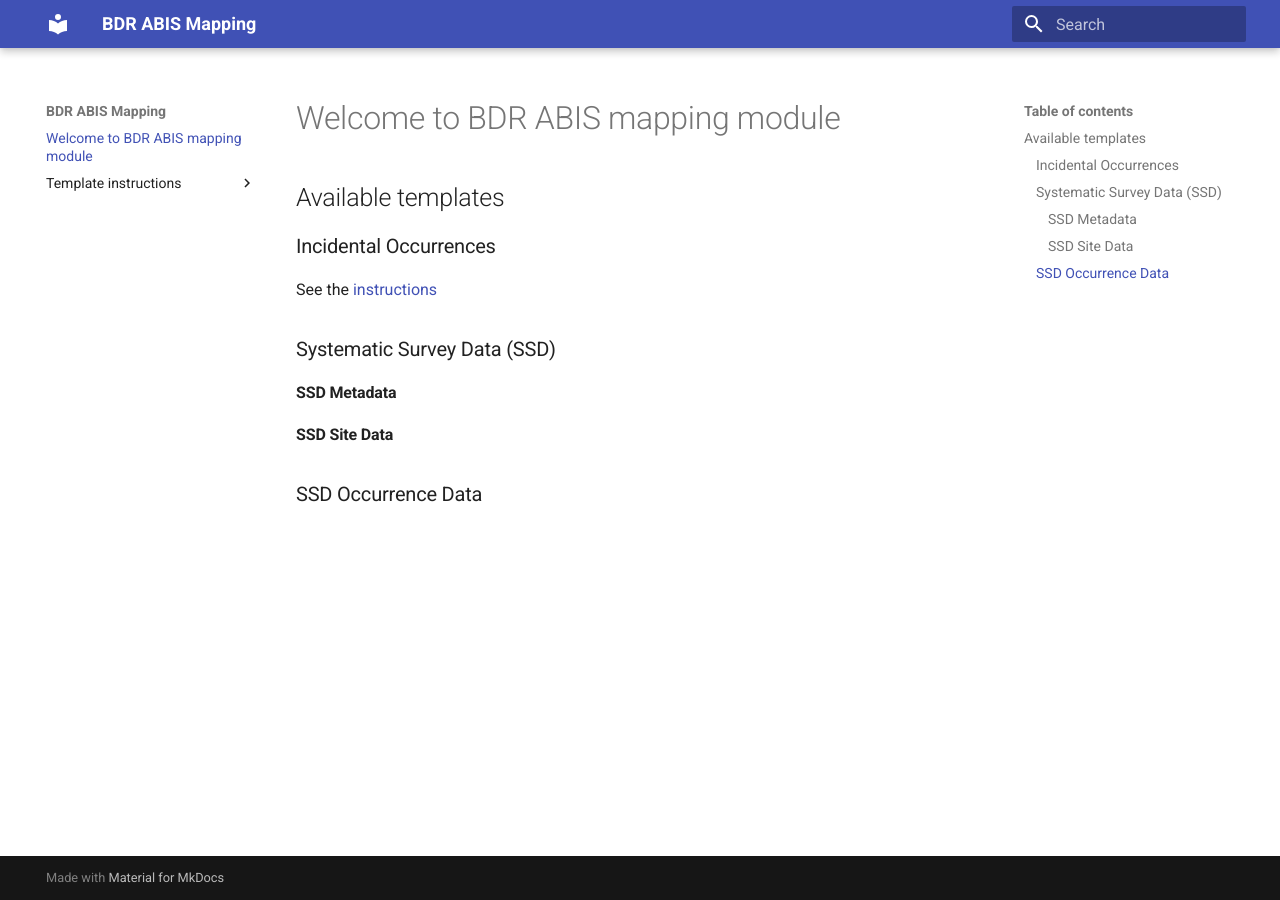
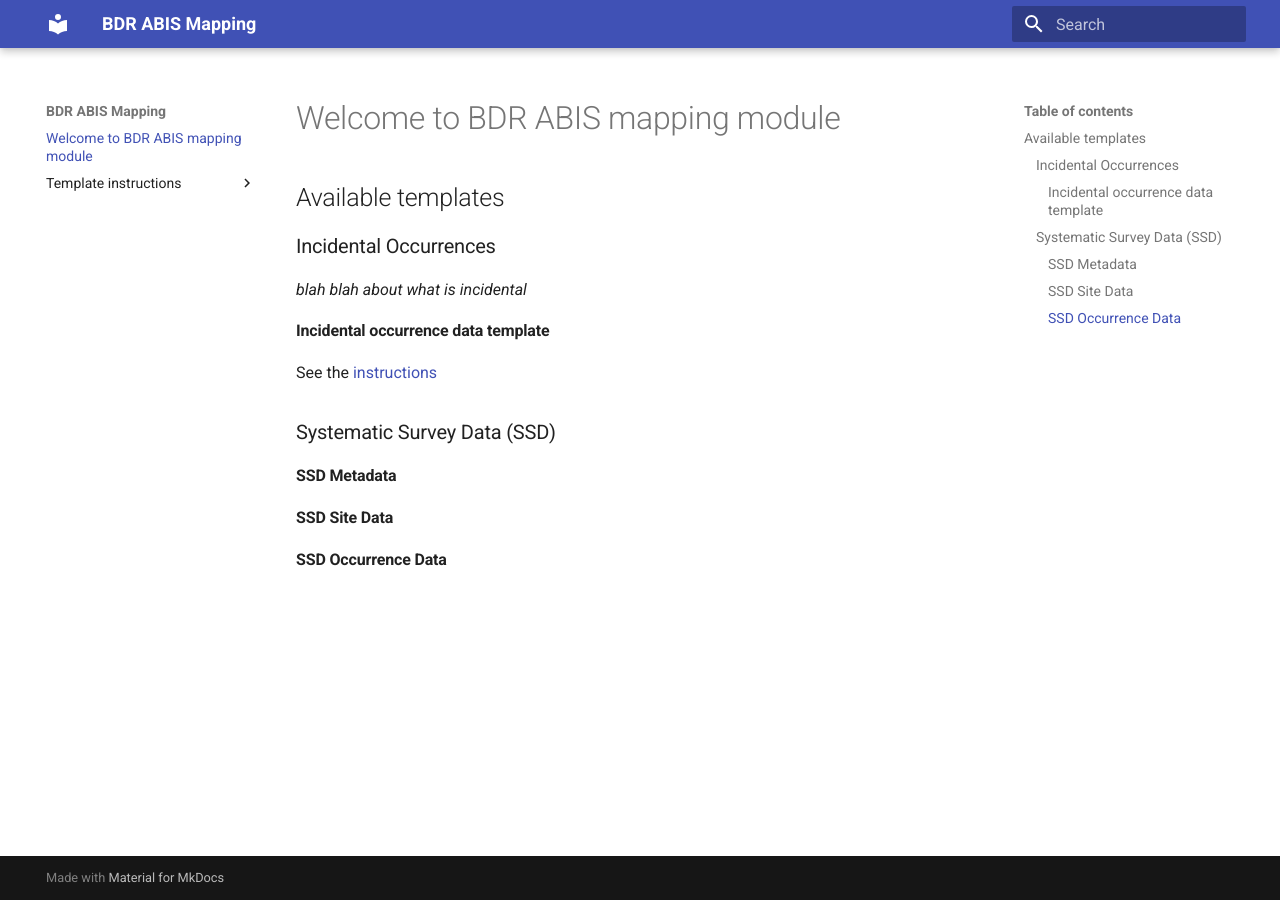
Before and after one commit to gaiaresources/abis-mapping, an MkDocs documentation site: the page built from docs/index.md, in a window 1280 px wide. Built offline with MkDocs 1.6.1 and Material for MkDocs 9.7.7, drawn with Linux system fonts in a browser that asks for light colours.

Commit message:
attempt of instructions for incidental_occurrence_data.md

```diff
--- a/docs/index.md
+++ b/docs/index.md
@@ -2,9 +2,11 @@
 
 ## Available templates
 ### Incidental Occurrences
+*blah blah about what is incidental*
+#### Incidental occurrence data template
 See the [instructions](template_instructions/incidental_occurrence_data.md)
 
 ### Systematic Survey Data (SSD)
 #### SSD Metadata
 #### SSD Site Data
-### SSD Occurrence Data
+#### SSD Occurrence Data
```
